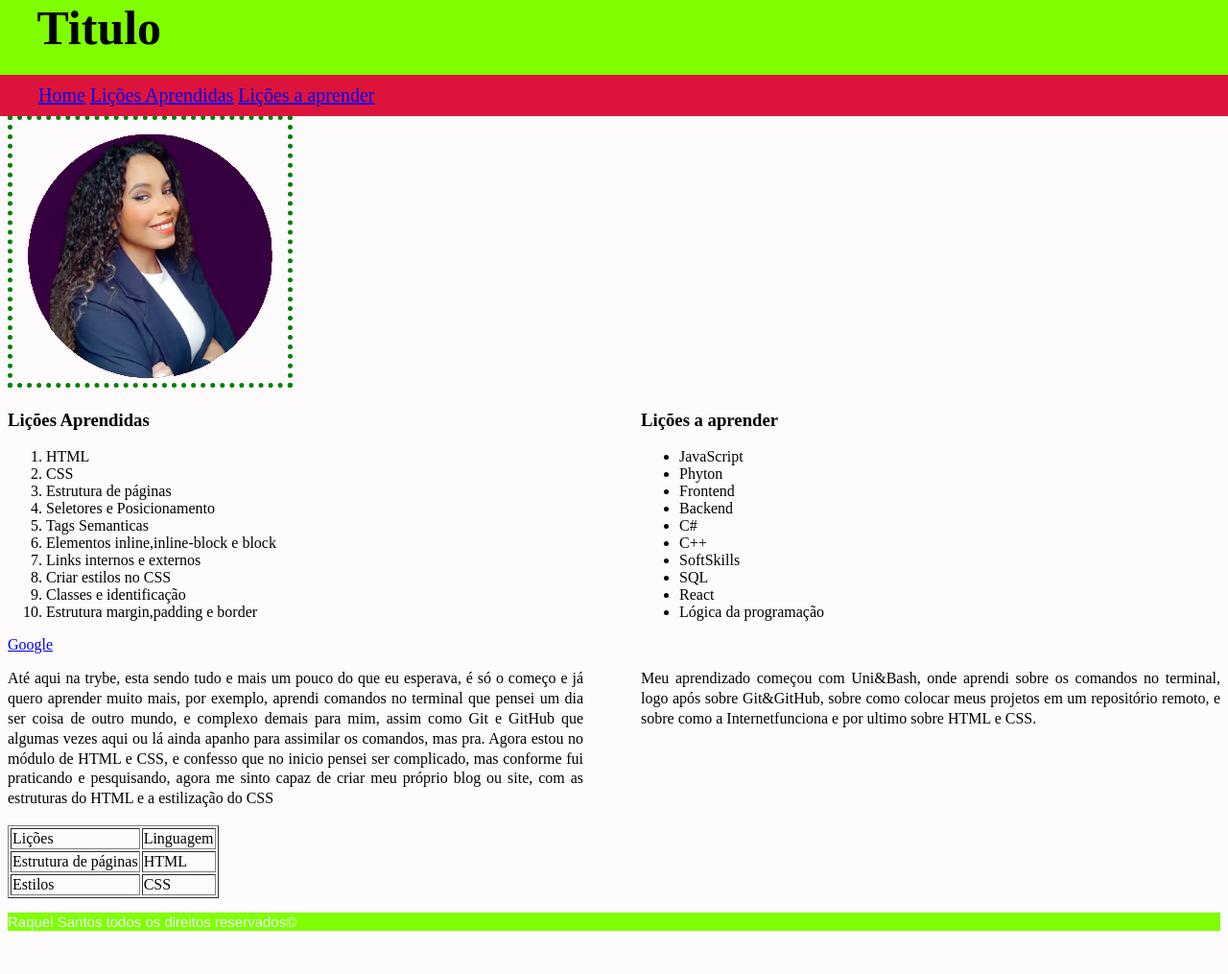
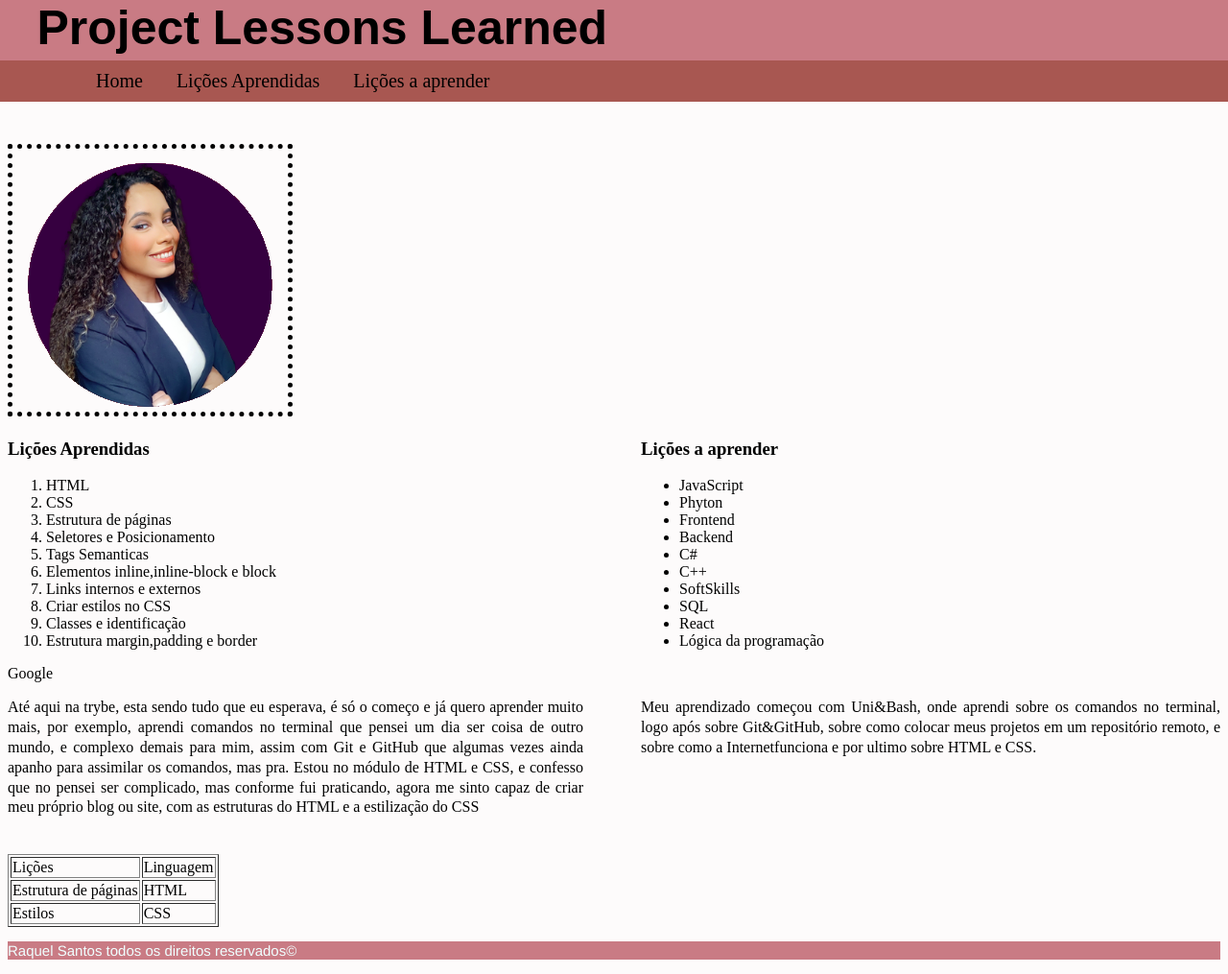
Before and after one commit to raquelsscode/Lessons-Learned, a website: page index.html in a window 1280 px wide. Shown: the whole page at 96% size. Before the commit the page ends 985 px from the top, so only its background shows below. Drawn offline with Linux system fonts and the light colour scheme; a web font is replaced by a local one.

Commit message:
Adicionado cores e fontes

```diff
--- a/index.html
+++ b/index.html
@@ -12,7 +12,7 @@
 <body>
     <header id="cabecalho">
         <section>
-            <h1 id="titulo">Titulo</h1>
+            <h1 id="titulo">Project Lessons Learned</h1>
         </section>
         <nav id="nav">
             <ul class="menu">
@@ -60,9 +60,9 @@
         </section>
         <article>
 
-            <p class="lado-esquerdo">Até aqui na trybe, esta sendo tudo e mais um pouco do que eu esperava, é só o começo e já quero aprender muito mais, por exemplo, aprendi comandos no terminal que pensei um dia ser coisa de outro mundo, e complexo demais para mim, assim como
-                Git e GitHub que algumas vezes aqui ou lá ainda apanho para assimilar os comandos, mas pra. Agora estou no módulo de HTML e CSS, e confesso que no inicio pensei ser complicado, mas conforme fui praticando e pesquisando, agora me sinto
-                capaz de criar meu próprio blog ou site, com as estruturas do HTML e a estilização do CSS</p>
+            <p class="lado-esquerdo">Até aqui na trybe, esta sendo tudo que eu esperava, é só o começo e já quero aprender muito mais, por exemplo, aprendi comandos no terminal que pensei um dia ser coisa de outro mundo, e complexo demais para mim, assim com Git e GitHub que
+                algumas vezes ainda apanho para assimilar os comandos, mas pra. Estou no módulo de HTML e CSS, e confesso que no pensei ser complicado, mas conforme fui praticando, agora me sinto capaz de criar meu próprio blog ou site, com as estruturas
+                do HTML e a estilização do CSS</p>
 
         </article>
         <aside>
--- a/style.css
+++ b/style.css
@@ -1,3 +1,4 @@
+@import url('https://fonts.googleapis.com/css2?family=IBM+Plex+Sans+Thai+Looped:wght@300&family=Montserrat:wght@400;500&family=Pacifico&display=swap');
 body {
     background-color: rgb(253, 251, 251);
 }
@@ -6,21 +7,23 @@ body {
     position: fixed;
     top: 0px;
     left: 0px;
-    background-color: chartreuse;
+    background-color: #c97b84ff;
     width: 100%;
+    z-index: 10;
 }
 
 #titulo {
     display: inline;
     font-size: 50px;
     padding-left: 3%;
+    font-family: 'IBM Plex Sans Thai Looped', sans-serif;
 }
 
 #rodape {
     font-family: 'Franklin Gothic Medium', 'Arial Narrow', Arial, sans-serif;
     font-size: 15px;
     color: azure;
-    background-color: chartreuse;
+    background-color: #c97b84ff;
 }
 
 p {
@@ -29,31 +32,33 @@ p {
 }
 
 #main {
-    margin-top: 120px;
+    margin-top: 150px;
 }
 
 .menu {
     display: inline;
     font-size: 20px;
+    margin-left: 30px;
 }
 
 #nav {
     display: inline-block;
     padding-top: 10px;
     padding-bottom: 10px;
-    background-color: crimson;
-    margin-top: 20px;
+    background-color: #a85751ff;
+    margin-top: 5px;
     width: 100%;
 }
 
 #minha_foto {
-    border: 5px solid green;
+    border: 5px solid black;
     border-style: dotted;
 }
 
 .lado-esquerdo {
     position: absolute;
     width: 600px;
+    z-index: 1;
 }
 
 .lado-direito {
@@ -63,3 +68,12 @@ p {
 #table {
     margin-top: 100px;
 }
+
+a:link {
+    text-decoration: none;
+    color: black;
+}
+
+a:hover {
+    text-decoration: underline;
+}
```
